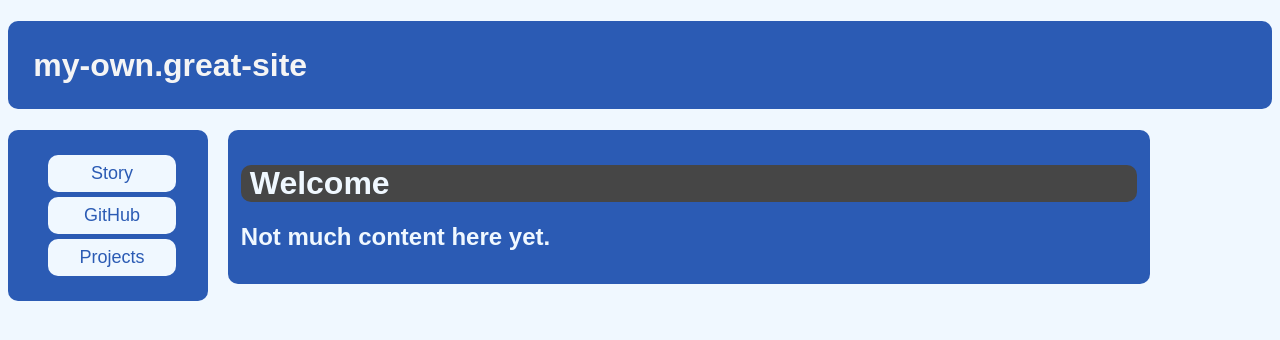
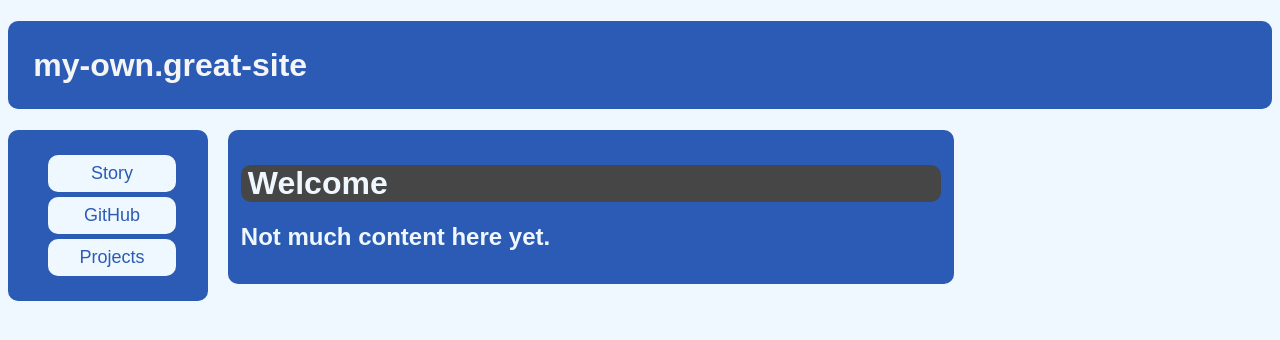
Before and after one commit to s0lda/s0lda.github.io, a plain HTML site: page index.html in a window 1280 px wide. Drawn offline with Linux system fonts and the light colour scheme.

Commit message:
Update main.css

```diff
--- a/css/main.css
+++ b/css/main.css
@@ -56,7 +56,7 @@ a:link {
     font-family: Arial, Helvetica, sans-serif;
     border-radius: 10px;
     margin-left: 220px;
-    width: 70%;
+    width: 700px;
     margin-right: 20px;
     position: absolute;
     padding: 1%;
```
